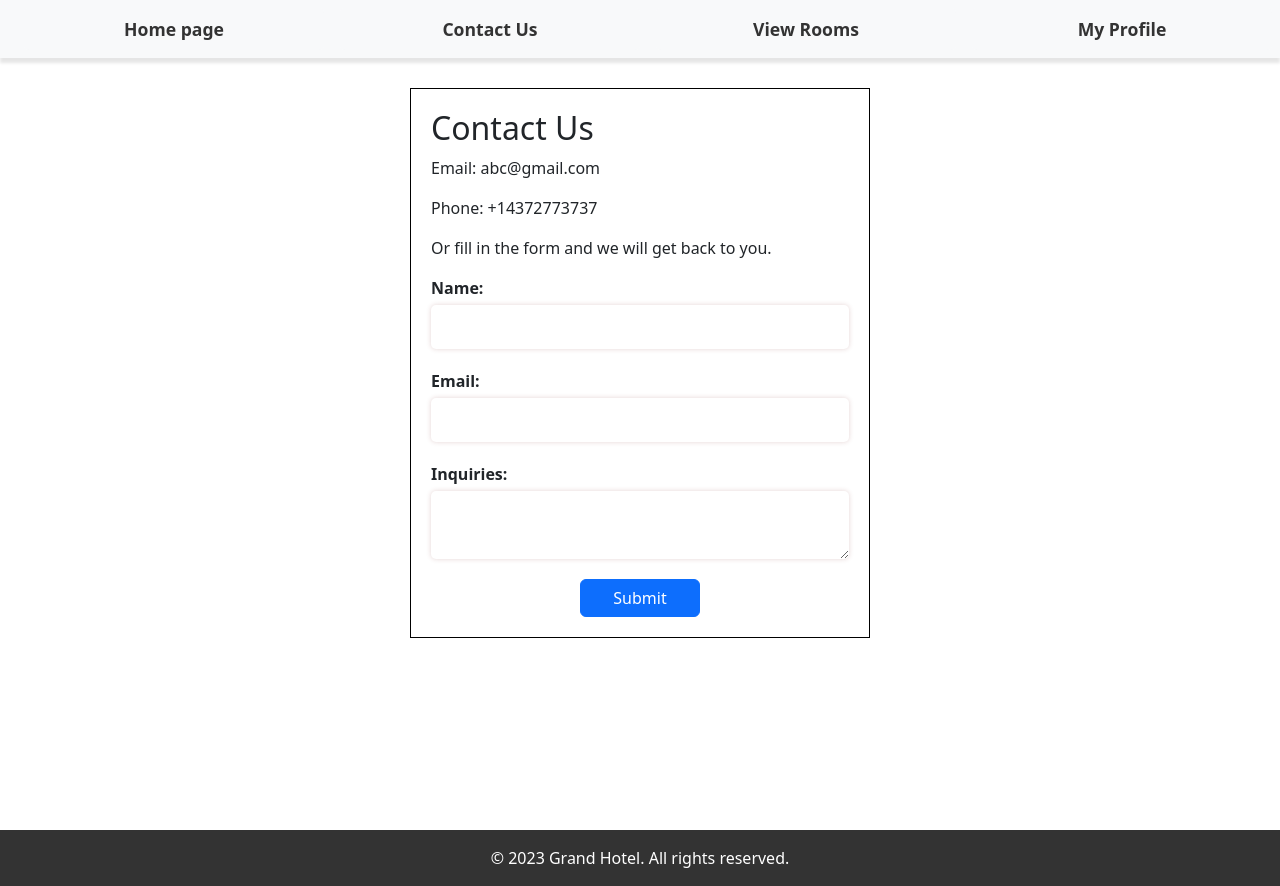
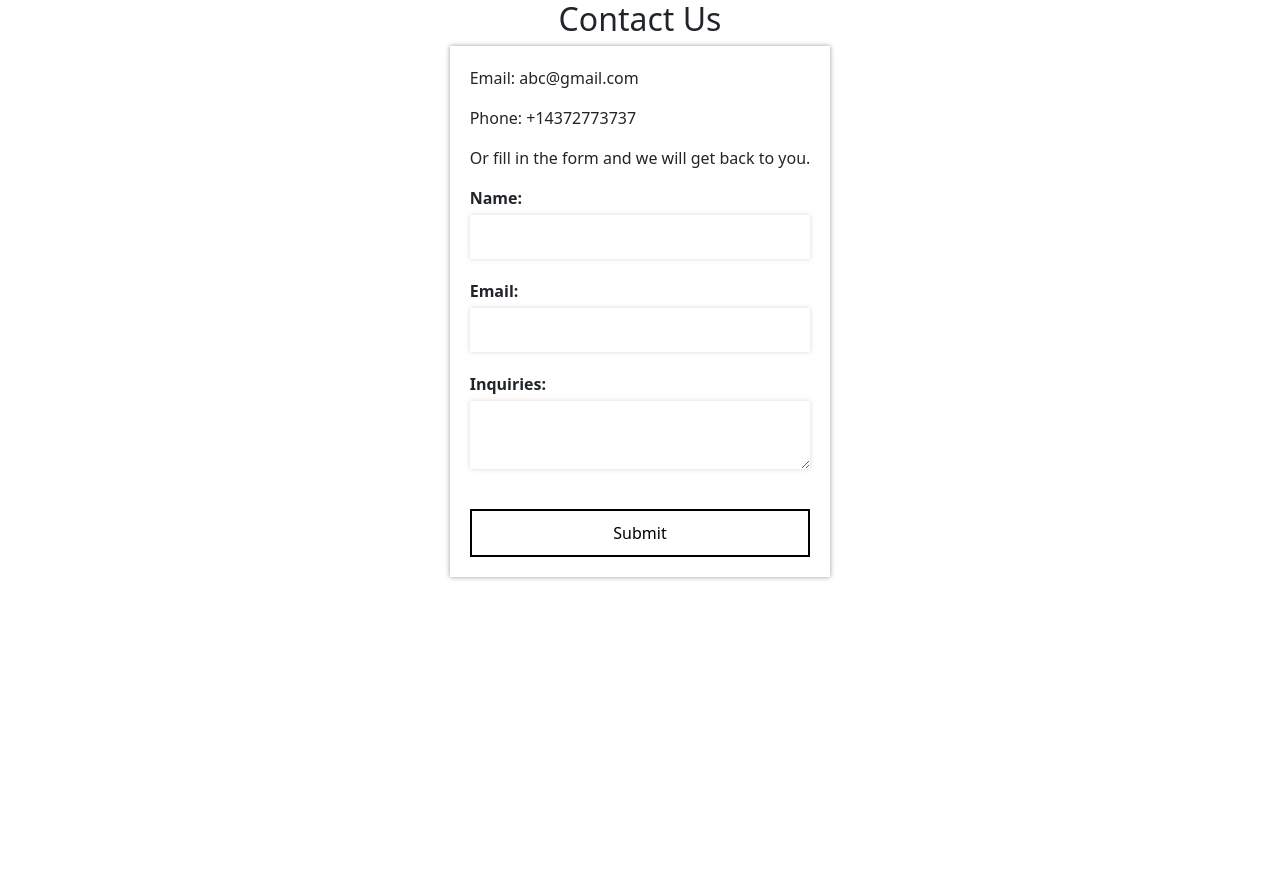
Before and after one commit to paneleon/comp231-001-Team-2-andrea, a React (Create React App) app in the folder hotel-system/: page /contact-us in a window 1280 px wide. After the commit the page ends 800 px from the top, so only its background shows below. Built offline with nearby package versions, Linux system fonts and the light colour scheme.

Commit message:
updated css for contact us page

```diff
--- a/hotel-system/src/Screens/ContactUs/ContactUs.css
+++ b/hotel-system/src/Screens/ContactUs/ContactUs.css
@@ -1,11 +1,29 @@
 
 /* CONTACT US */
+
+  .contactus-main-container {
+    display: flex;
+    flex-direction: column;
+    align-items: center;
+    height: 85vh;
+}
+
+.contactus-contactform-container {
+    padding: 20px;
+    box-shadow: 0 0px 5px rgba(0, 0, 0, 0.4);
+    transition: all 0.5s ease;
+}
+
+.contactus-contactform-container:hover {
+    box-shadow: 0 0px 15px rgba(0, 0, 0, 1);
+}
+
+
 .contactform {
     display: flex;
     flex-direction: column;
     max-width: 460px;
     margin: 0 auto;
-    margin-top: 30px;
 
 }
 
@@ -25,7 +43,7 @@
     padding: 10px;
     font-size: 16px;
     border: none;
-    border-radius: 5px;
+    border-radius: 0px;
     box-shadow: 0 0 5px rgba(125, 41, 41, 0.2);
 }
 
@@ -35,19 +53,20 @@
     box-shadow: 0 0 5px rgba(0, 0, 0, 0.5);
 }
 
-  button {
+button.contactform-submit-button {
     padding: 10px;
-    font-size: 16px;
-    border: none;
-    border-radius: 5px;
-    background-color: #007bff;
-    color: #fff;
+    margin-top: 20px;
+    background-color: white;
+    color: black;
+    border: 2px;
+    border-style: double;
+    border-color: black;
+    border-radius: 0px;
     cursor: pointer;
-    transition: background-color 0.2s ease-in-out;
-    width: 120px;
-    align-self: center;
+    transition: all 0.3s ease;
 }
 
-  button:hover {
-    background-color: #0062cc;
+button.contactform-submit-button:hover {
+    background-color: #000000;
+    color: white;
 }
--- a/hotel-system/src/Screens/ContactUs/ContactUs.js
+++ b/hotel-system/src/Screens/ContactUs/ContactUs.js
@@ -1,9 +1,6 @@
-import React, {useState} from 'react';
-import Nav from '../../Components/Nav/Nav';
+import './ContactUs.css';
+import React, { useState } from 'react';
 import { useNavigate } from 'react-router-dom';
-import Footer from '../../Components/Footer/Footer';
-import './ContactUs.css';
-
 
 
 function ContactUs() {
@@ -20,12 +17,17 @@ function ContactUs() {
         navigate("/");
     }
 
+
     return (
         <>
-        <Nav/>
-        <form className='contactform' onSubmit={handleSubmit} style={{border: "1px solid black", padding: "20px"}}>
+            <div className='contactus-main-container'>
+                <div className='contactus-header-container'>
+                    <h2>Contact Us</h2>
+                </div>
+                <div className='contactus-contactform-container'>
+                    <form className='contactform' onSubmit={handleSubmit}>
                         <div>
-                <h2>Contact Us</h2>
+
                             <p>Email: abc@gmail.com</p>
                             <p>Phone: +14372773737</p>
                             <p>Or fill in the form and we will get back to you.</p>
@@ -59,10 +61,11 @@ function ContactUs() {
                                 required
                             />
                         </div>
-            <button type="submit" className="btn btn-primary">Submit</button>
+                        <button className='contactform-submit-button' type="submit">Submit</button>
                     </form>
+                </div>
+            </div>
 
-        <Footer/>
         </>
     )
 }
```
Lines whose indentation alone changed are shown as unchanged.
